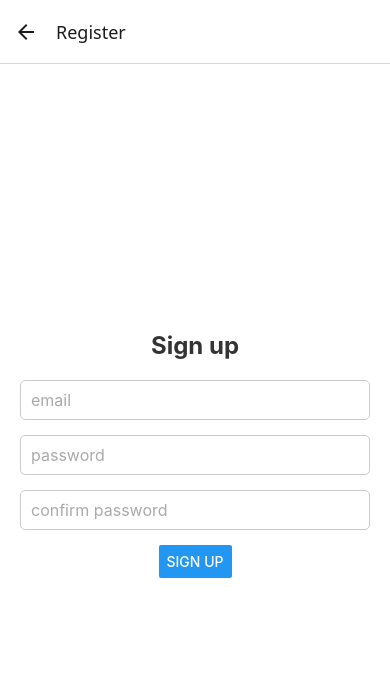
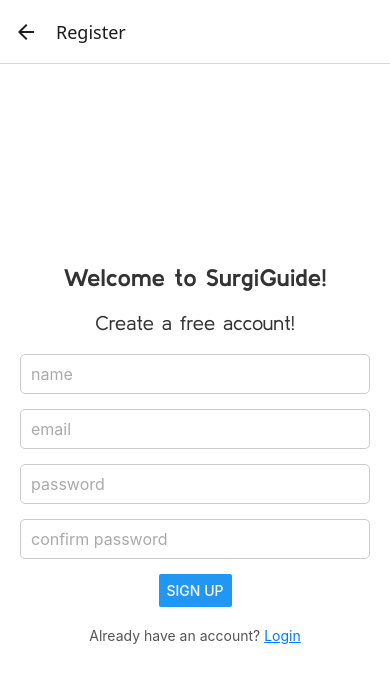
Before and after one commit to palakagr34/SurgiGuide, a React Native app: screen /Register in a window 390 px wide. Shown: the top 682 px of the page. Built offline with nearby package versions, Linux system fonts and the light colour scheme.

Commit message:
more changes

```diff
--- a/App.js
+++ b/App.js
@@ -56,6 +56,7 @@
             <Stack.Screen name="Welcome" component={WelcomeScreen} options={{ headerShown: false}} />
             <Stack.Screen name = "Login" component = {LoginScreen}/>
             <Stack.Screen name="Register" component = {RegisterScreen} />
+            <Stack.Screen name="Home" component={HomeScreen} />
           </>
         )
         }
--- a/package.json
+++ b/package.json
@@ -14,6 +14,7 @@
     "@react-navigation/native-stack": "^7.2.0",
     "expo": "~52.0.20",
     "expo-status-bar": "~2.0.0",
+    "firebase": "^11.1.0",
     "react": "18.3.1",
     "react-native": "0.76.5"
   },
--- a/screens/LoginScreen.js
+++ b/screens/LoginScreen.js
@@ -7,13 +7,14 @@
     const [pwd, setPwd] = useState('');
 
     const handleLogin = () => {
-        console.log('Loggin in with: ', email, pwd);
+        console.log('Logging in with: ', email, pwd);
         navigation.navigate('Home');
     }
 
   return (
     <View style={styles.container}>
-      <Text style={styles.title}>Login</Text>
+      <Text style={styles.title}>Welcome Back!</Text>
+      <Text style={styles.subtitle}>Login</Text>
       <TextInput
         style={styles.input}
         placeholder="email"
@@ -33,12 +34,7 @@
       />
       <Button title="Login" onPress={handleLogin} />
 
-      <Text style={styles.signupText}>
-        Don’t have an account?{' '}
-        <Text style={styles.signupLink} onPress={() => navigation.navigate('Register')}>
-          Sign Up
-        </Text>
-      </Text>
+
 
 
     </View>
@@ -58,7 +54,14 @@
       fontWeight: 'bold',
       marginBottom: 20,
       color: '#333',
+      fontFamily: 'KulimPark-Bold'
     },
+    subtitle: {
+        fontSize: 20,
+        marginBottom: 20,
+        color: '#333',
+        fontFamily: 'KulimPark-Regular'
+      },
     input: {
       width: '100%',
       height: 40,
@@ -72,8 +75,10 @@
     },
     signupText: {
       marginTop: 20,
-      fontSize: 14,
+      fontSize: 16,
       color: '#555',
+      fontFamily: 'KulimPark-Regular'
+
     },
     signupLink: {
       color: '#007bff',
--- a/screens/RegisterScreen.js
+++ b/screens/RegisterScreen.js
@@ -3,6 +3,7 @@
 import { useState } from 'react';
 
 export default function LoginScreen({ navigation }) {
+    const [name, setName] = useState('');
     const [email, setEmail] = useState('');
     const [pwd, setPwd] = useState('');
     const [confirm, setConfirm] = useState('');
@@ -17,7 +18,15 @@
 
   return (
     <View style={styles.container}>
-      <Text style={styles.title}>Sign up</Text>
+      <Text style={styles.title}>Welcome to SurgiGuide!</Text>
+      <Text style={styles.subtitle}>Create a free account!</Text>
+      <TextInput
+        style={styles.input}
+        placeholder="name"
+        placeholderTextColor="#aaa"
+        value={name}
+        onChangeText={setName}
+      />
       <TextInput
         style={styles.input}
         placeholder="email"
@@ -46,6 +55,14 @@
       <Button title="Sign up" onPress={handleRegister} />
 
 
+      <Text style={styles.signupText}>
+              Already have an account?{' '}
+              <Text style={styles.signupLink} onPress={() => navigation.navigate('Login')}>
+                Login
+              </Text>
+            </Text>
+
+
     </View>
   );
 }
@@ -60,10 +77,16 @@
     },
     title: {
       fontSize: 24,
-      fontWeight: 'bold',
       marginBottom: 20,
       color: '#333',
+      fontFamily: 'KulimPark-Bold'
     },
+    subtitle: {
+        fontSize: 20,
+        marginBottom: 20,
+        color: '#333',
+        fontFamily: 'KulimPark-Regular'
+      },
     input: {
       width: '100%',
       height: 40,
--- a/screens/WelcomeScreen.js
+++ b/screens/WelcomeScreen.js
@@ -8,7 +8,7 @@
             <Text style={styles.title}>Meet Surgi! </Text>
             <Image source={require('../assets/surgiIntro.png')} style={styles.image}/>
             <Text style={styles.subtitle}>Your surgery guide!</Text>
-            <Button title="Login or Sign up" onPress={()=> navigation.navigate('Login')} />
+            <Button title="Login or Sign up" onPress={()=> navigation.navigate('Register')} />
             <Text style={styles.subtitle}>SurgiGuide</Text>
             <Button title="Find a Procedure" onPress={()=>console.warn('search screen')} />
         </View>
```
Also changed, not shown: firebaseConfig.js (added, +15 -0 lines), 1 other file (tests, documents, lock files or other folders).
